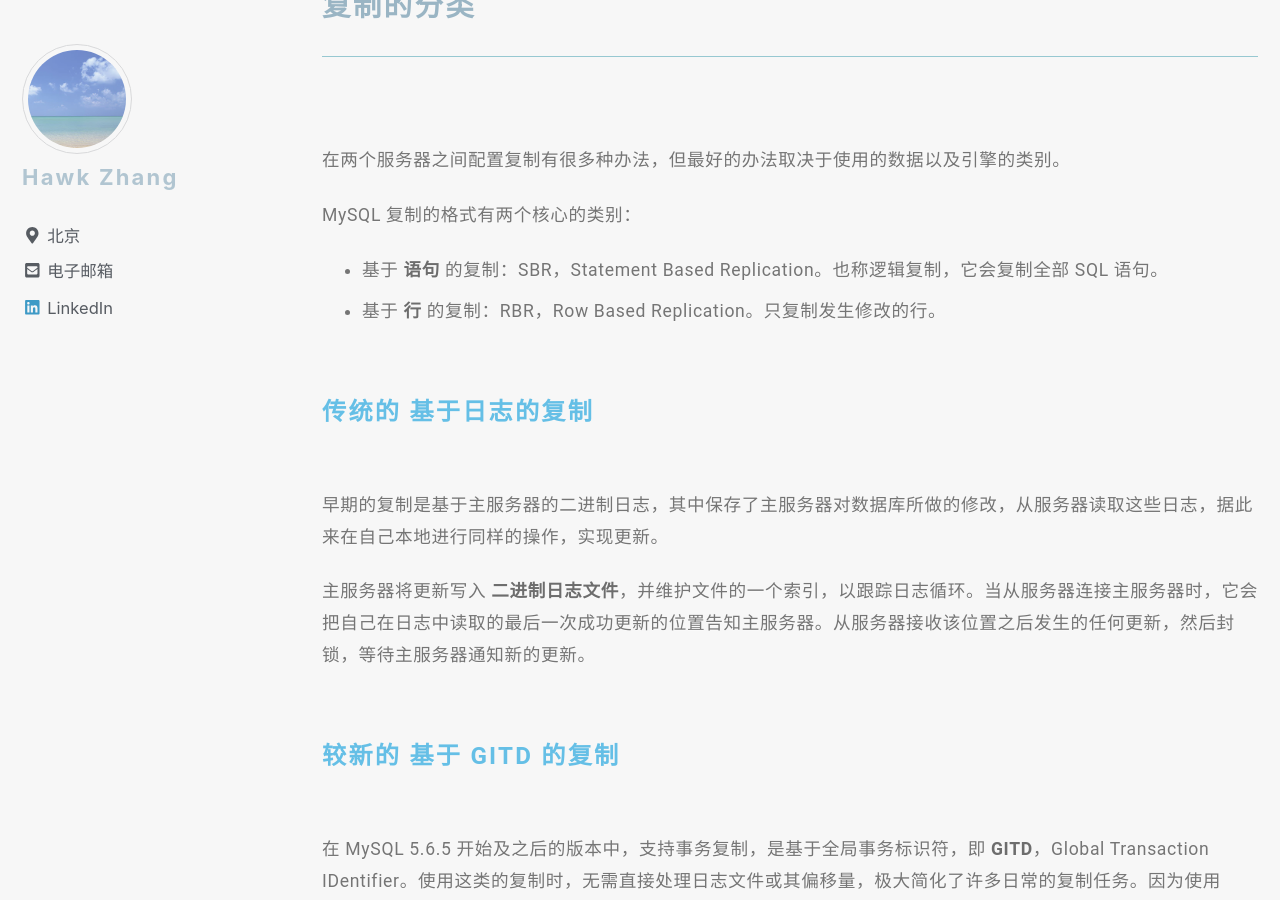
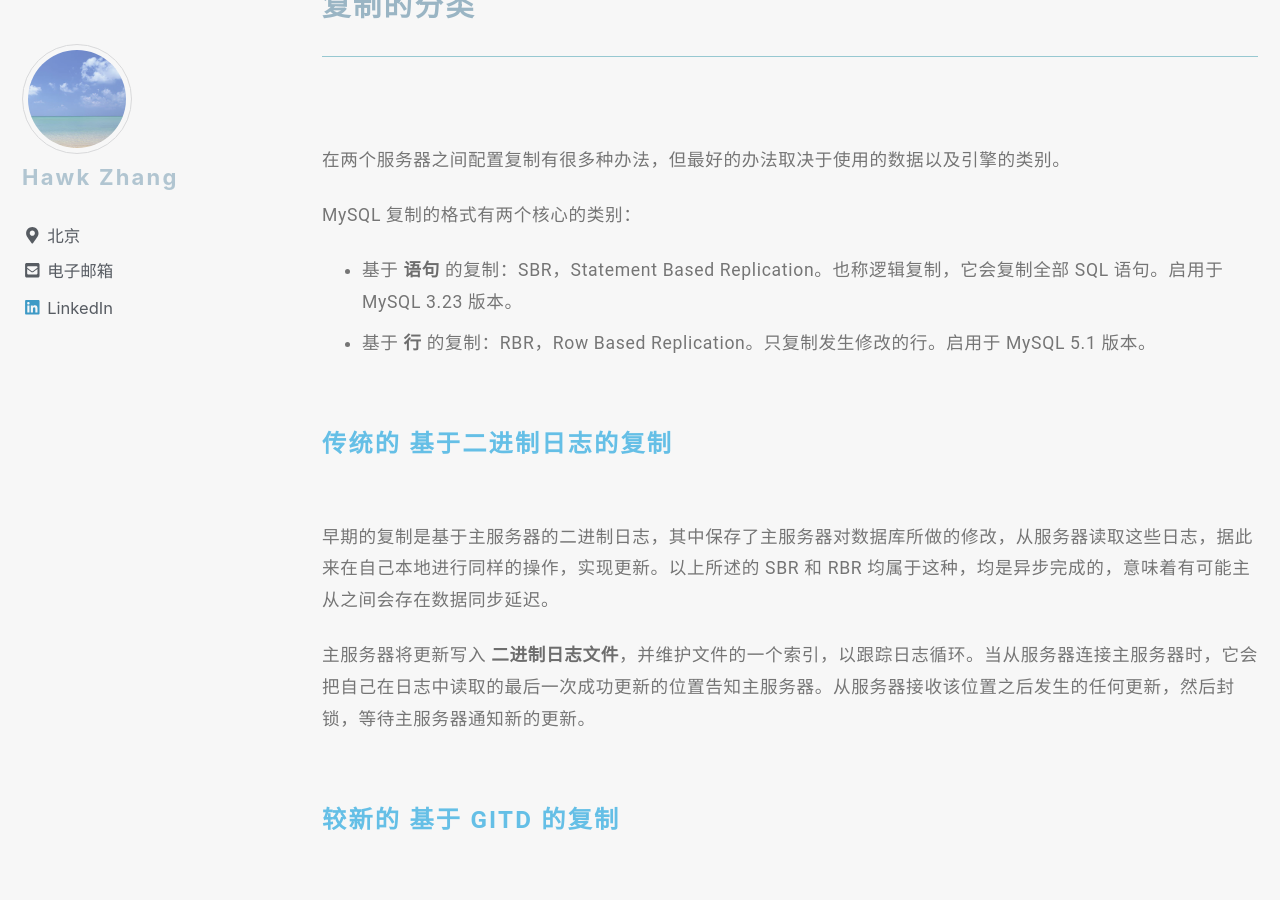
Before and after one commit to narru888/linotes_note, a Jekyll site: the page built from _posts/mysql/2016-03-01-master.slave.md, in a window 1280 px wide and 900 px high, scrolled down 1927 px. Built offline with Jekyll 4.4.1, drawn with Linux system fonts in a browser that asks for light colours; nearby versions of some CDN libraries; a script that is not in the unit is left out; comment, search, counter and statistics services are not loaded.

Commit message:
update on 2018-08-09 18:10:01 CST

```diff
--- a/_posts/mysql/2016-03-01-master.slave.md
+++ b/_posts/mysql/2016-03-01-master.slave.md
@@ -55,13 +55,13 @@ MySQL 内置的复制功能，配合使用这种可扩展的架构，是建设
 
 MySQL 复制的格式有两个核心的类别：
 
-* 基于 **语句** 的复制：SBR，Statement Based Replication。也称逻辑复制，它会复制全部 SQL 语句。
-* 基于 **行** 的复制：RBR，Row Based Replication。只复制发生修改的行。
+* 基于 **语句** 的复制：SBR，Statement Based Replication。也称逻辑复制，它会复制全部 SQL 语句。启用于 MySQL 3.23 版本。
+* 基于 **行** 的复制：RBR，Row Based Replication。只复制发生修改的行。启用于 MySQL 5.1 版本。
 
 
-#### 传统的 基于日志的复制
+#### 传统的 基于二进制日志的复制
 
-早期的复制是基于主服务器的二进制日志，其中保存了主服务器对数据库所做的修改，从服务器读取这些日志，据此来在自己本地进行同样的操作，实现更新。
+早期的复制是基于主服务器的二进制日志，其中保存了主服务器对数据库所做的修改，从服务器读取这些日志，据此来在自己本地进行同样的操作，实现更新。以上所述的 SBR 和 RBR 均属于这种，均是异步完成的，意味着有可能主从之间会存在数据同步延迟。
 
 主服务器将更新写入 **二进制日志文件**，并维护文件的一个索引，以跟踪日志循环。当从服务器连接主服务器时，它会把自己在日志中读取的最后一次成功更新的位置告知主服务器。从服务器接收该位置之后发生的任何更新，然后封锁，等待主服务器通知新的更新。
 
```
